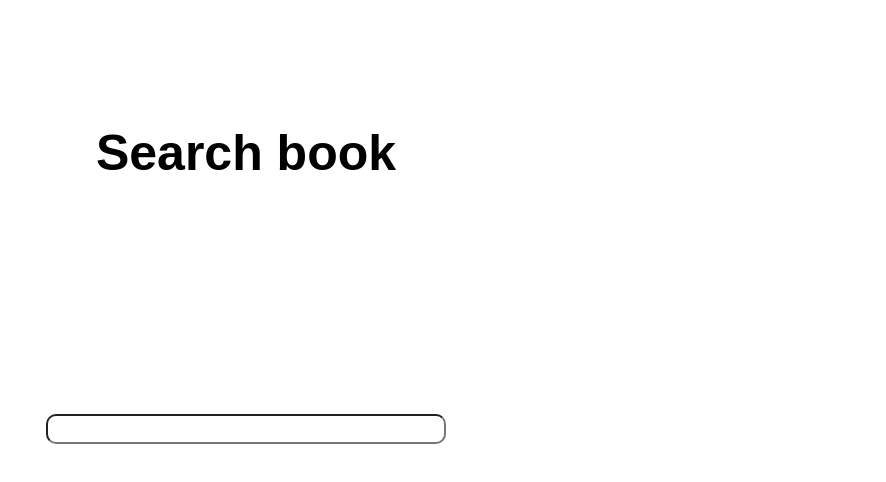
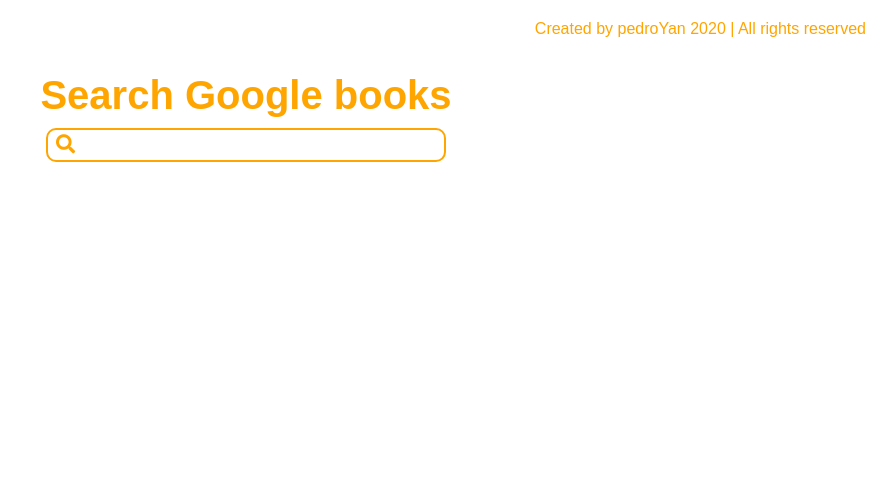
Before and after one commit to pedroYan92/Search-Book-project, a plain HTML site: page index.html in a window 1280 px wide. Shown: the whole page, without its empty margins (394-1280 px from the left). Drawn offline with Linux system fonts and the light colour scheme.

Commit message:
corrections in css to improve the design leayout of the App

```diff
--- a/index.html
+++ b/index.html
@@ -1,12 +1,22 @@
 <html>
   <head>
+    <link rel="stylesheet" href="https://use.fontawesome.com/releases/v5.15.1/css/all.css" integrity="sha384-vp86vTRFVJgpjF9jiIGPEEqYqlDwgyBgEF109VFjmqGmIY/Y4HV4d3Gp2irVfcrp" crossorigin="anonymous">
     <link rel="stylesheet" href="style.css" />
-    <title>Books API Example</title>
+    <title>API Google books project</title>
   </head>
   <body class="container">
-    <label class="search">Search book</label>
-    <input type="text" id="searchBook" class="inputStyle" />
+    <p class="copyright">Created by pedroYan 2020 | All rights reserved</p>
+    <div>
+      <h1 class="search">Search Google books</h1l>
+      <form action="">
+        <i class="fas fa-search"></i>
+        <input type="text" id="searchBook" class="inputStyle" />
+      </form>
+
+    </div>
+
     <div id="content"></div>
+
 
     <script src="books.js"></script>
     <script src="ui.js"></script>
--- a/style.css
+++ b/style.css
@@ -1,10 +1,48 @@
 * {
   font-family: sans-serif;
+  margin: 0;
+  padding: 0;
+  box-sizing: border-box;
+}
+.copyright {
+  color: orange;
+  text-align: right;
+  margin: 20px;
 }
 
 .container {
-  display: grid;
-  place-items: center;
+  display: flex;
+  flex-direction: column;
+}
+.search {
+  margin: 15px;
+  text-align: center;
+  color: orange;
+  font-size: 2.5rem;
+  font-weight: 700;
+}
+.fa-search {
+  font-size: 1.2rem;
+  position: absolute;
+  top: 16px;
+  margin-left: 10px;
+}
+form {
+  position: relative;
+}
+
+.inputStyle {
+  margin-top: 10px;
+  padding: 15px;
+  width: 400px;
+  padding-left: 35px;
+  height: 30px;
+  outline: non;
+  border-radius: 10px;
+  border: orange 2px solid;
+}
+.inputStyle:focus {
+  outline: none;
 }
 
 .black {
@@ -16,7 +54,9 @@
   width: 360px;
   margin-top: 40px;
   line-height: 1.7;
-  border: 1px solid;
+  /* border: 1px solid orange; */
+  box-shadow: 0 4px 8px 0 rgba(0, 0, 0, 0.2);
+  background-color: rgb(245, 245, 245);
   border-radius: 5px;
   padding: 10px;
 }
@@ -28,18 +68,14 @@
   height: 200px;
 }
 
-.inputStyle {
-  width: 400px;
-  height: 30px;
-
-  border-radius: 10px;
-}
-
-label {
-  font-size: 50px;
-  font-weight: 700;
-}
-
 span {
   font-weight: bold;
 }
+
+#content {
+  display: flex;
+  flex-direction: column;
+  align-items: center;
+  height: auto;
+  margin: 25px;
+}
```
